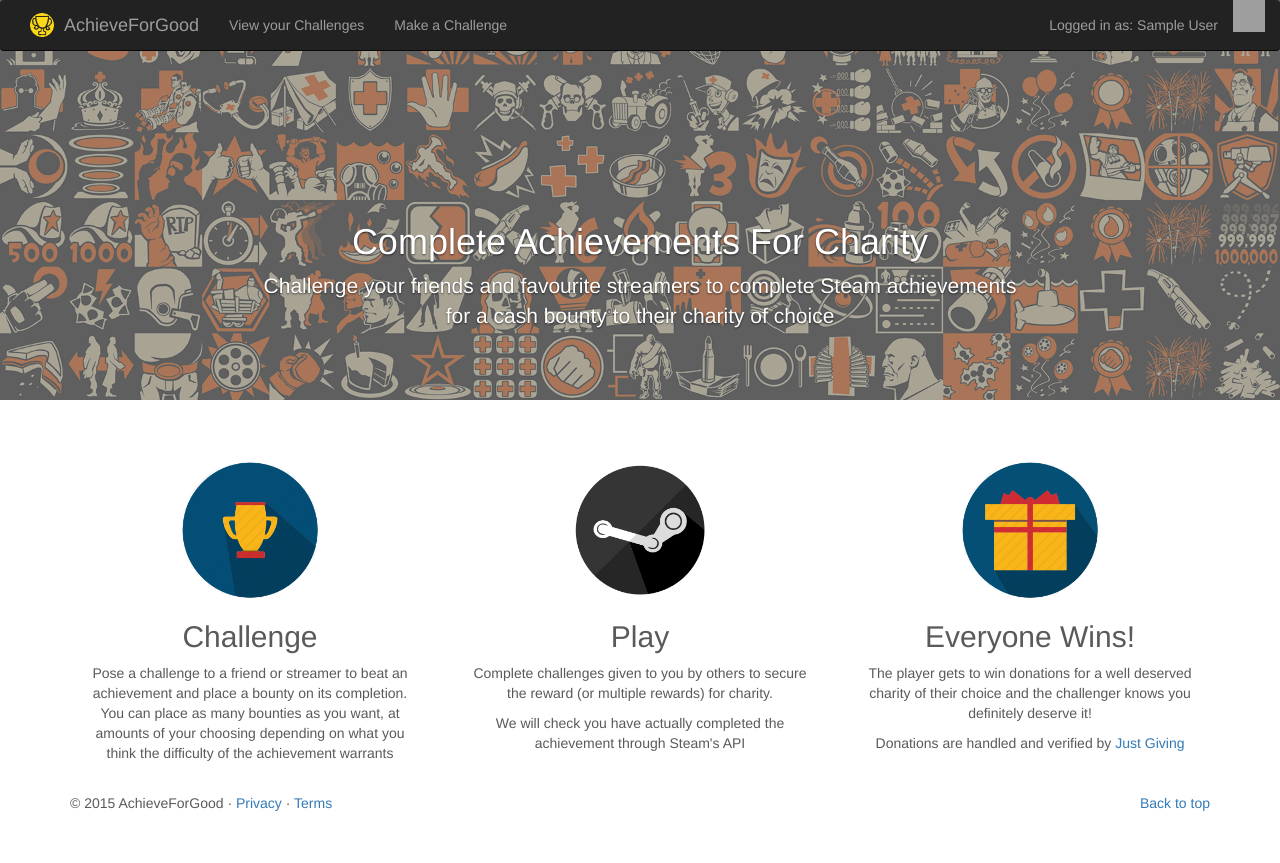
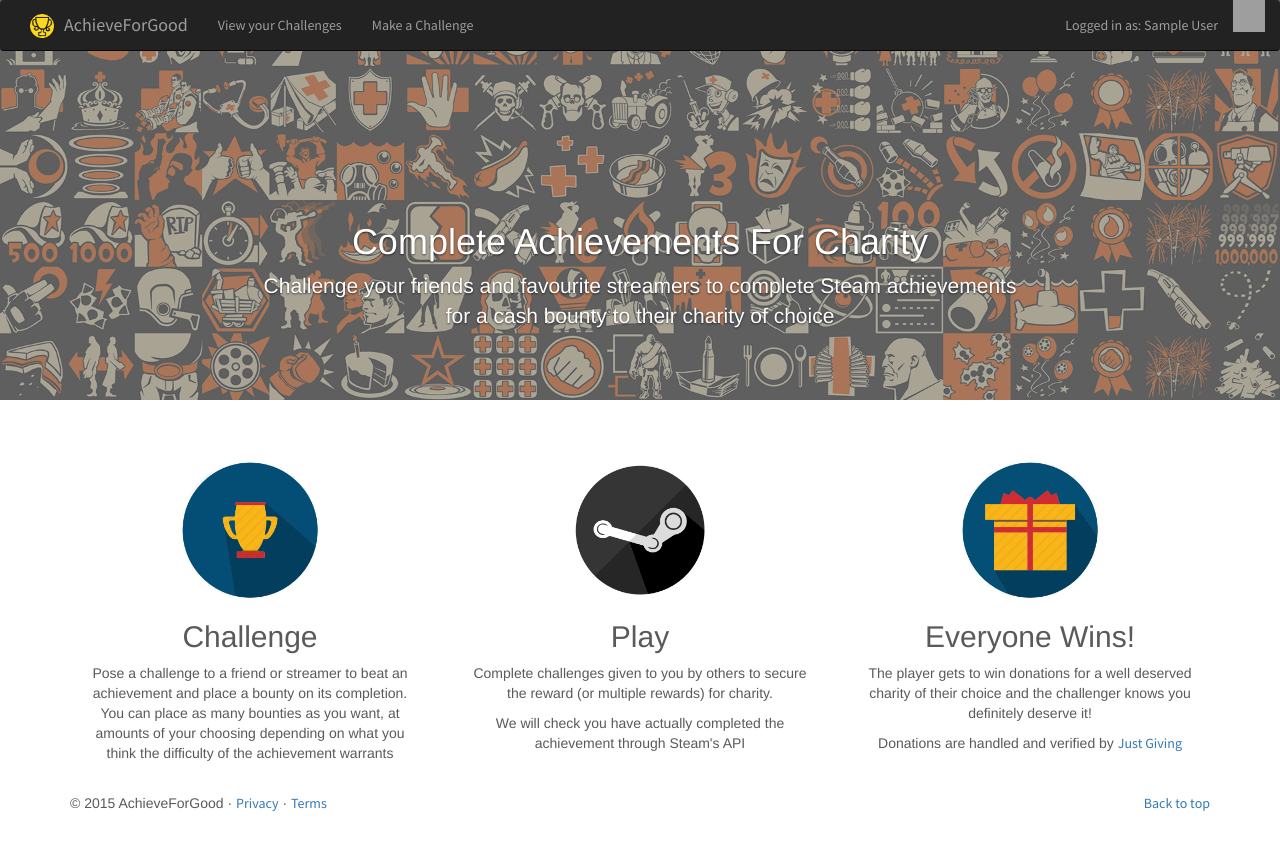
Before and after one commit to MarkRobbo/GreatUniHack2015, a PHP site: page / in a window 1280 px wide. Run offline with PHP 8.4, Linux system fonts and the light colour scheme; the visitor is signed in with stand-in values (Sample User, id 1); some libraries are stand-ins or nearby versions; grey boxes are pictures that could not be loaded.

Commit message:
Adding fonts

```diff
--- a/html/css/main.css
+++ b/html/css/main.css
@@ -1,3 +1,7 @@
+a {
+	font-family: 'Source Sans Pro', sans-serif;
+}
+
 .main-container {
     text-align: center;
 }
--- a/html/header.html
+++ b/html/header.html
@@ -27,5 +27,6 @@
 <meta name="msapplication-TileImage" content="/images/favicon/mstile-144x144.png">
 <meta name="msapplication-config" content="/images/favicon/browserconfig.xml">
 <meta name="theme-color" content="#ffffff">
+<link href='https://fonts.googleapis.com/css?family=Source+Sans+Pro' rel='stylesheet' type='text/css'>
 
 <link href="/css/carousel.css" rel="stylesheet">
--- a/html/index.php
+++ b/html/index.php
@@ -7,7 +7,6 @@
     <?php
        include('header.html');
     ?>
-    <link href='https://fonts.googleapis.com/css?family=Source+Sans+Pro' rel='stylesheet' type='text/css'>
     <title>AchieveForGood | Sponsor others to complete game achievements</title>
 
   </head>
```
